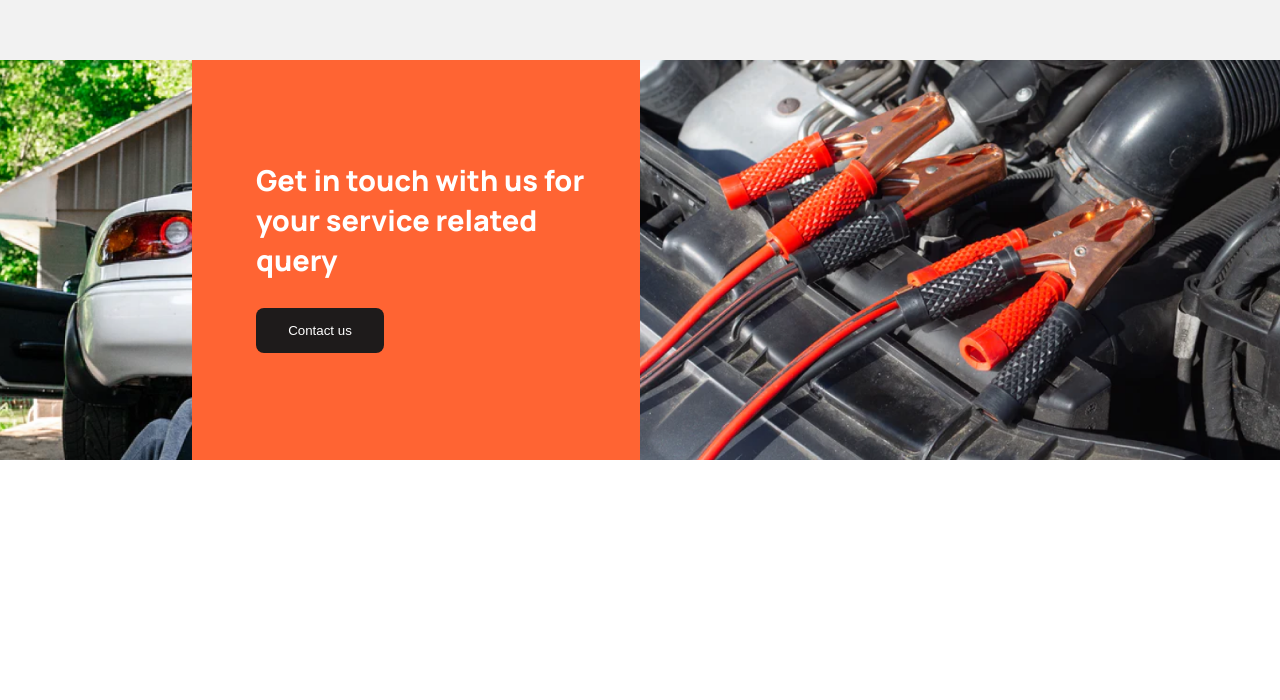
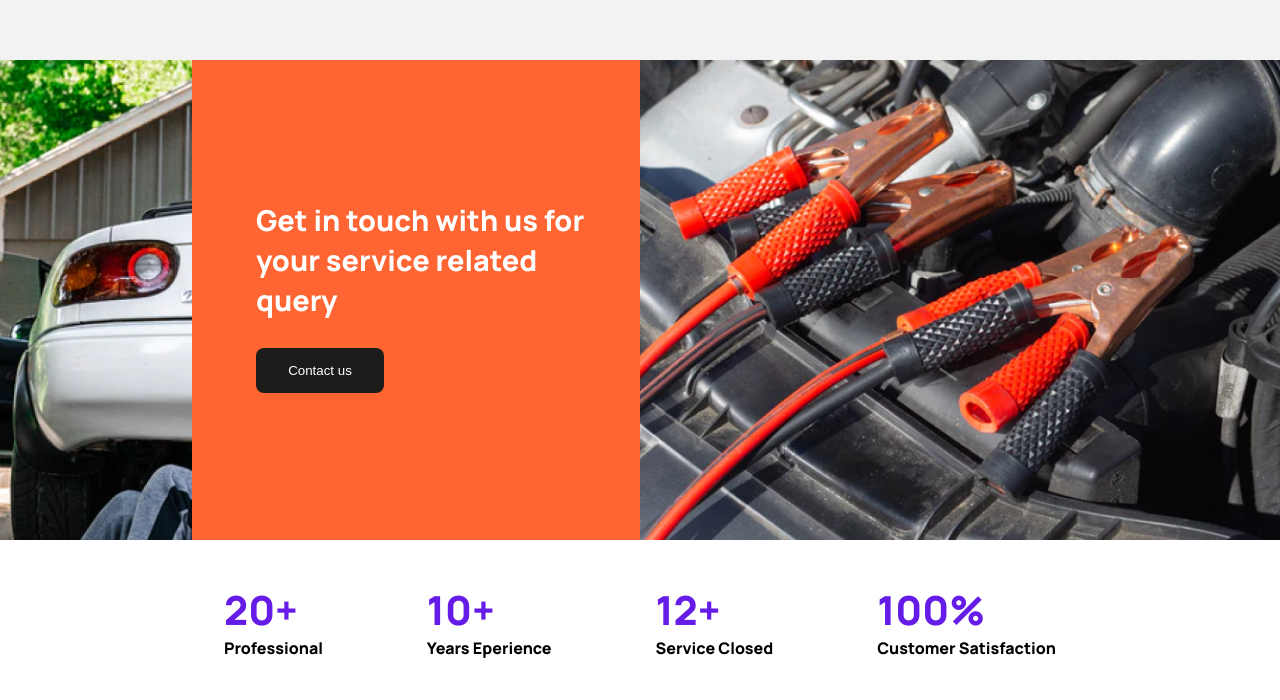
Before and after one commit to Cesca04/finsweet.kodecamp, a plain HTML site: page index.html in a window 1280 px wide. Shown: the part 2980-3680 px from the top of the page. Before the commit the page ends 3440 px from the top, so only its background shows below. Drawn offline with Linux system fonts and the light colour scheme.

Commit message:
added a a div to my experience section

```diff
--- a/css/index.css
+++ b/css/index.css
@@ -479,18 +479,26 @@ form{
 }
 
 /* styling the fifth section(class=experience-page) */
+#experience-page{
+    width: 100%;
+    height: 80vh;
+    display: flex;
+    flex-direction: column;
+    /* justify-content: space-between; */
+    align-items: center;
+}
+
 #experience-page .experience-container{
     width: 100%;
-    height: 50vh;
-    background-color: #FF6433;
+    height: 60vh;
     display: flex;
-    justify-content: space-between;
+
     align-items: center;
 }
 
 #experience-page .experience-container .experience-left-page{
     width: 50%;
-    height: 50vh;
+    height: 60vh;
     background-image: url(../images/Image\ 1.png);
     background-repeat: no-repeat;
     background-size: cover;
@@ -501,7 +509,7 @@ form{
     width: 70%;
     background-color: var(--clr-orange);
     color: #FFFFFF;
-    height: 50vh;
+    height: 60vh;
     margin-left: 30%;
     padding-left: 10%;
     display: flex;
@@ -522,9 +530,28 @@ form{
 
 #experience-page .experience-container .experience-right-page{
     width: 50%;
-    height: 50vh;
+    height: 60vh;
     background-image: url(../images/ovGrEUgrkyE.png);
     background-repeat: no-repeat;
     background-size: cover;
     background-position: center;
 }
+
+#experience-page .experience-rating{
+    width: 100%;
+    height: 20vh;
+    display: flex;
+    justify-content: space-between;
+    align-items: center;
+}
+
+#experience-page .experience-rating #central-div{
+    width: 65%;
+    margin: auto;
+}
+
+
+#experience-page .experience-rating #central-div .text-blue{
+    font-size: 2.5rem;
+    color: var(--clr-bluee);
+}
--- a/index.html
+++ b/index.html
@@ -290,6 +290,26 @@
                 </div>
                 <div class="experience-right-page"></div>
             </div>
+            <div class="experience-rating">
+                <div id="central-div" class="experience-rating">
+                    <div>
+                        <div class="text-blue"><p>20+</p></div>
+                        <div><p>Professional</p></div>
+                    </div>
+                    <div>
+                        <div class="text-blue"><p>10+</p></div>
+                        <div><p>Years Eperience</p></div>
+                    </div>
+                    <div>
+                        <div class="text-blue"><p>12+</p></div>
+                        <div><p>Service Closed</p></div>
+                    </div>
+                    <div>
+                        <div class="text-blue"><p>100%</p></div>
+                        <div><p>Customer Satisfaction</p></div>
+                    </div>
+                </div>
+            </div>
         </section>
     </main>
 </body>
```
